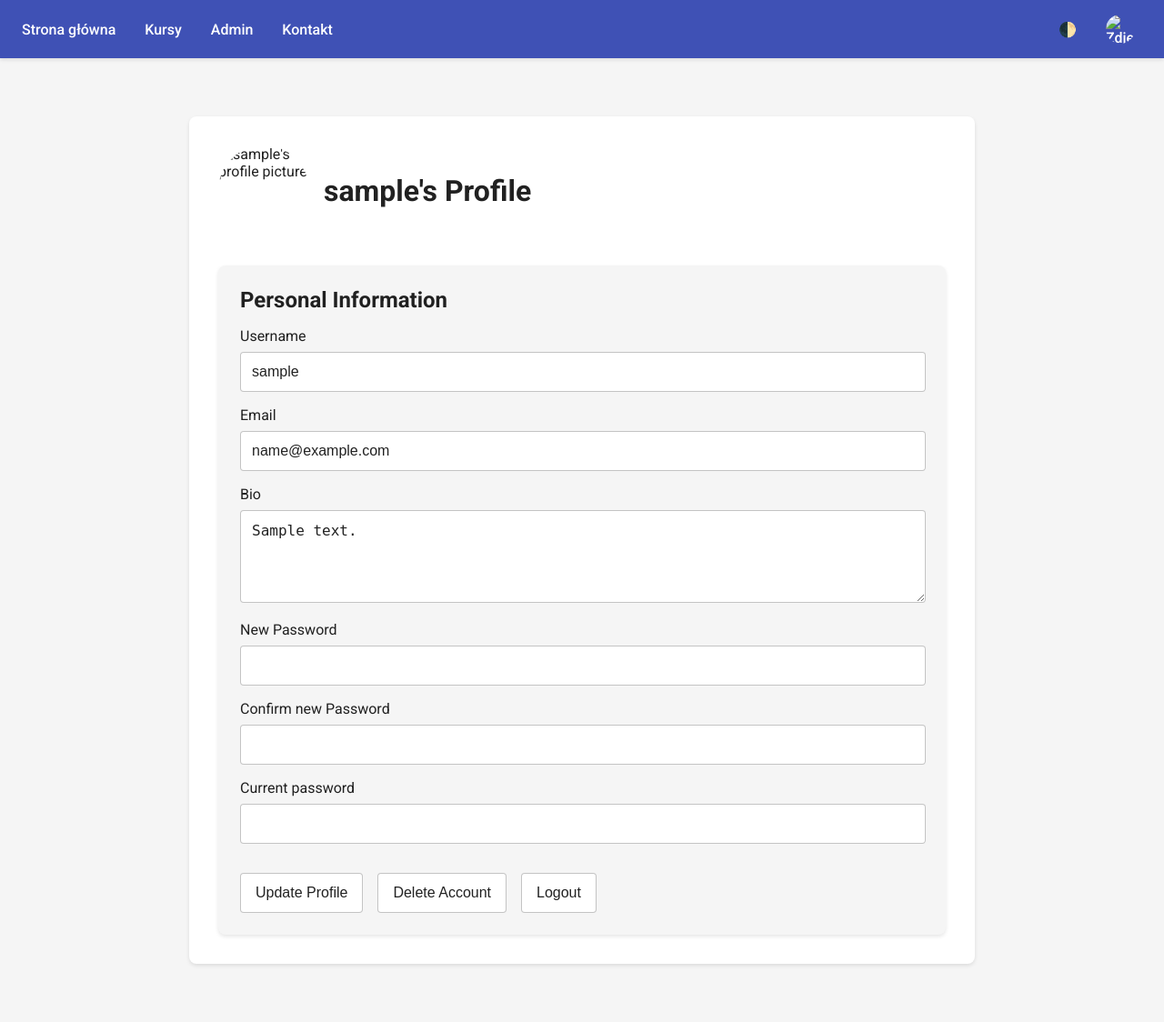
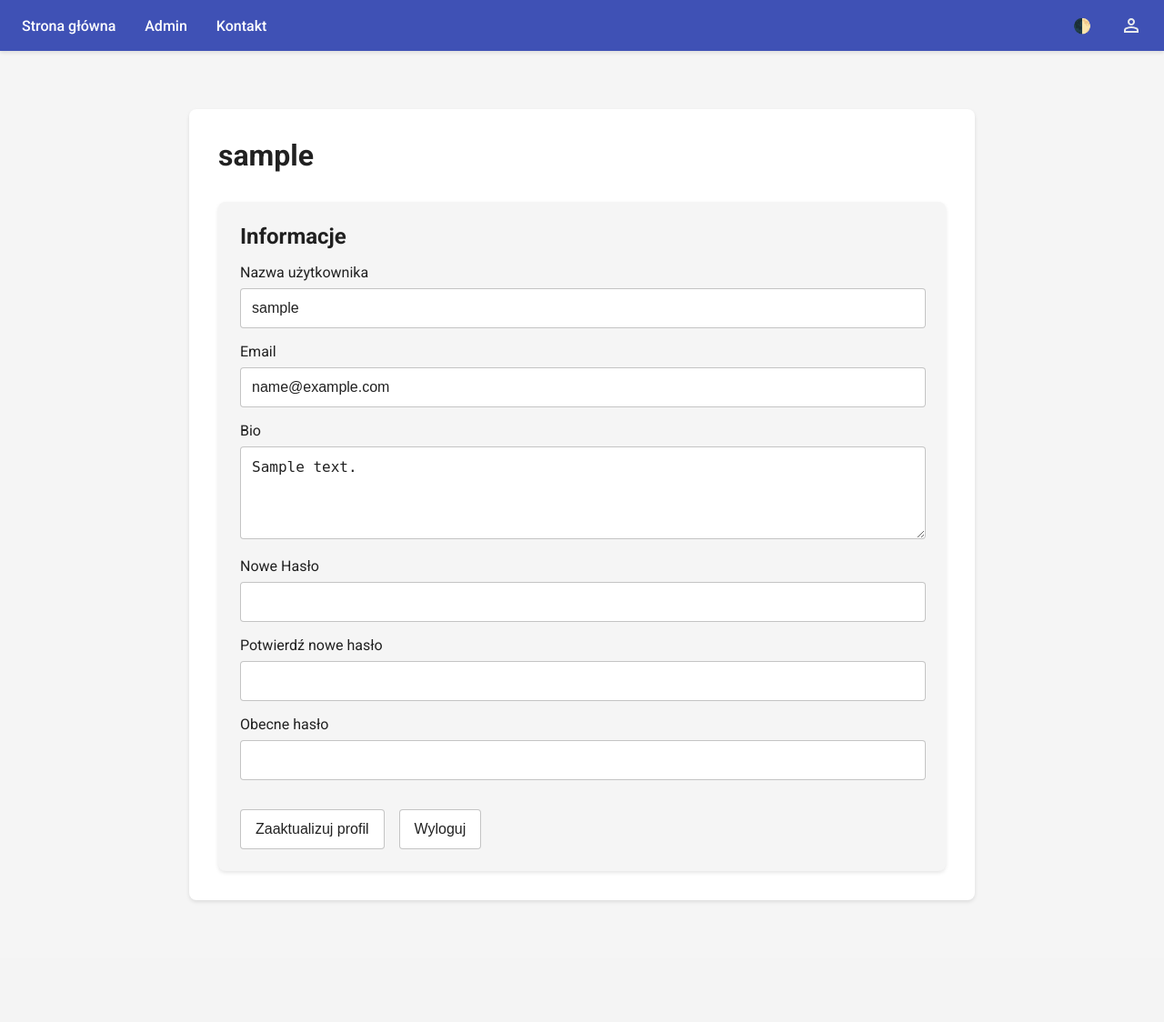
Before and after one commit to NimVrod/StudnetDashboard, a Django app: page /profile/ in a window 1280 px wide. Shown: the whole page at 91% size. After the commit the page ends 992 px from the top, so only its background shows below. Run offline with Django 5.2, Linux system fonts and the light colour scheme; a user stored in the database is signed in; tables that the repository leaves empty hold one stand-in row (values such as "Sample post").

Commit message:
Removed unneeded things at navbar and home Fixed attachments

```diff
--- a/StudentDashboard/views.py
+++ b/StudentDashboard/views.py
@@ -78,6 +78,31 @@ def profile(request):
         return redirect('login')
 
 
+    if request.method == 'POST':
+        if request.POST.get('current_password') and not request.user.check_password(request.POST.get('current_password')):
+            return HttpResponse('Incorrect password', status=400)
+
+        bio = request.POST.get('bio')
+        student = Student.objects.get(user=request.user)
+        student.bio = bio
+        student.save()
+
+        new_passowrd = request.POST.get('new_password')
+        confirm_password = request.POST.get('confirm_new_password')
+        if new_passowrd != confirm_password and new_passowrd:
+            return HttpResponse('Passwords do not match', status=400)
+        if new_passowrd:
+            request.user.set_password(new_passowrd)
+            request.user.save()
+
+        username = request.POST.get('username')
+        if username:
+            request.user.username = username
+            request.user.save()
+
+
+        return redirect('profile')
+
     student = Student.objects.get(user=request.user)
     user = {
         'username': request.user.username,
@@ -85,7 +110,6 @@ def profile(request):
         'last_name': request.user.last_name,
         'email': request.user.email,
         'bio' : student.bio,
-        'image_url': "https://media.istockphoto.com/id/1300845620/vector/user-icon-flat-isolated-on-white-background-user-symbol-vector-illustration.jpg?s=612x612&w=0&k=20&c=yBeyba0hUkh14_jgv1OKqIH0CCSWU_4ckRkAoy2p73o",
     }
     return render(request, 'profile.html', {'user': user})
 
@@ -205,7 +229,7 @@ def course(request, course_id):
 
         name = file.name
         Attachment.objects.create(course=c, file=file, name=name)
-        return HttpResponse('Attachment uploaded successfully', status=200)
+        return redirect('course', course_id=c.id)
 
     if request.method == 'POST':
         course_description = request.POST.get('course-description')
--- a/static/js/course.js
+++ b/static/js/course.js
@@ -57,6 +57,9 @@ document.addEventListener('DOMContentLoaded', function() {
         const attachmentInput = document.getElementById("attachment-file");
         const file = attachmentInput.files[0]
 
+        console.log("File selected: ", file);
+        console.log(attachmentInput.files);
+
         if (file){
             const formData = new FormData();
             formData.append('file', file);
--- a/templates/navbar.html
+++ b/templates/navbar.html
@@ -1,15 +1,13 @@
 <nav class="navbar">
     <ul>
         <li><a href="/">Strona główna</a></li>
-        <li><a href="#">Kursy</a></li>
         <li><a href="/admin/">Admin</a></li>
-        <li><a href="#">Kontakt</a></li>
+        <li><a href="#Kontakt">Kontakt</a></li>
     </ul>
     <div style="display: flex; align-items: center;">
         <button class="theme-toggle" aria-label="Przełącz tryb ciemny">🌓</button>
         <a class="profile" href="/profile/">
-            <img src="{{ profile_image_url }}" alt="Zdjęcie profilowe" class="profile-image">
-            <span>{{ user_name }}</span>
+            <svg xmlns="http://www.w3.org/2000/svg" height="24px" viewBox="0 -960 960 960" width="24px" fill="#e8eaed"><path d="M480-480q-66 0-113-47t-47-113q0-66 47-113t113-47q66 0 113 47t47 113q0 66-47 113t-113 47ZM160-160v-112q0-34 17.5-62.5T224-378q62-31 126-46.5T480-440q66 0 130 15.5T736-378q29 15 46.5 43.5T800-272v112H160Zm80-80h480v-32q0-11-5.5-20T700-306q-54-27-109-40.5T480-360q-56 0-111 13.5T260-306q-9 5-14.5 14t-5.5 20v32Zm240-320q33 0 56.5-23.5T560-640q0-33-23.5-56.5T480-720q-33 0-56.5 23.5T400-640q0 33 23.5 56.5T480-560Zm0-80Zm0 400Z"/></svg>
         </a>
     </div>
 </nav>
--- a/templates/profile.html
+++ b/templates/profile.html
@@ -10,15 +10,15 @@
 {% block content %}
     <div class="profile-container">
         <div class="profile-header">
-            <img src="{{ user.profile_image }}" alt="{{ user.username }}'s profile picture" class="profile-image-container">
-            <h1>{{ user.username }}'s Profile</h1>
+            <h1>{{ user.username }}</h1>
         </div>
     <div class="profile-content">
         <section class="profile-info">
-            <h2>Personal Information</h2>
-            <form id="profile-form">
+            <h2>Informacje</h2>
+            <form id="profile-form" method="POST">
+                {% csrf_token %}
                 <div class="form-group">
-                    <label for="username">Username</label>
+                    <label for="username">Nazwa użytkownika</label>
                     <input type="text" id="username" name="username" value="{{ user.username }}">
                 </div>
                 <div class="form-group">
@@ -30,21 +30,20 @@
                     <textarea id="bio" name="bio" rows="4">{{ user.bio }}</textarea>
                 </div>
                 <div class="form-group">
-                    <label for="new_password">New Password</label>
+                    <label for="new_password">Nowe Hasło</label>
                     <input type="password" id="new_password" name="new_password">
                 </div>
                 <div class="form-group">
-                    <label for="confirm_new_password">Confirm new Password</label>
+                    <label for="confirm_new_password">Potwierdź nowe hasło</label>
                     <input type="password" id="confirm_new_password" name="confirm_new_password">
                 </div>
                 <div class="form-group">
-                    <label for="current_password">Current password</label>
+                    <label for="current_password">Obecne hasło</label>
                     <input type="password" id="current_password" name="current_password" required>
                 </div>
                 <div class="button-list">
-                    <button type="submit" class="button">Update Profile</button>
-                    <button type="button" class="button" id="delete-account">Delete Account</button>
-                    <button type="button" class="button" id="logout">Logout</button>
+                    <button type="submit" class="button">Zaaktualizuj profil</button>
+                    <button type="button" class="button" id="logout">Wyloguj</button>
                 </div>
 
             </form>
```
Also changed, not shown: static/css/course_overview.css (+13 -0 lines), templates/course.html (+6 -2 lines), templates/home.html (+7 -14 lines), static/images/person_24dp_E8EAED_FILL0_wght400_GRAD0_opsz24.svg (added).
